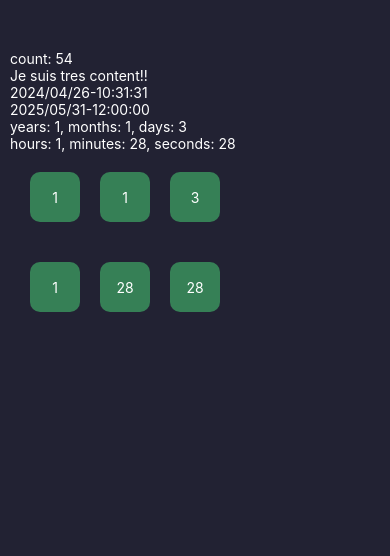
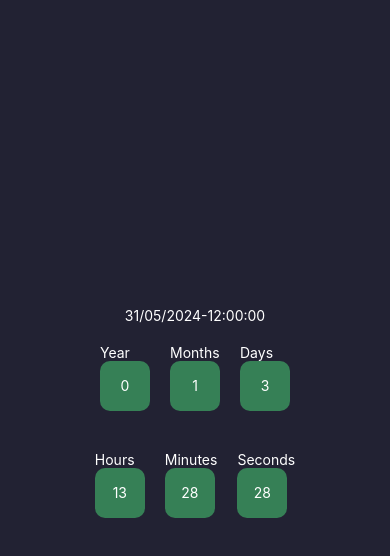
Before and after one commit to andre9494/ReactDemo, a React Native app: screen / in a window 390 px wide. Shown: the top 556 px of the page. Built offline with nearby package versions, Linux system fonts and the light colour scheme.

Commit message:
timer optimization

```diff
--- a/components/Square.tsx
+++ b/components/Square.tsx
@@ -2,15 +2,19 @@ import { View } from "react-native";
 import styles from "../styles";
 import TextField from "./TextField";
 
-const Square = (props: { children: string | number }) => {
-  const { children } = props;
+const Square = (props: { children: string | number; visible?: boolean }) => {
+  const { children, visible } = props;
 
   return (
-    <View style={styles.square}>
-      <View style={styles.centeredContainer}>
-        <TextField>{children}</TextField>
-      </View>
-    </View>
+    <>
+      {(visible == undefined || visible) && (
+        <View style={styles.square}>
+          <View style={styles.centeredContainer}>
+            <TextField>{children}</TextField>
+          </View>
+        </View>
+      )}
+    </>
   );
 };
 
--- /dev/null
+++ b/interfaces/IAttribute.ts
@@ -0,0 +1,5 @@
+interface IAttribute {
+  label: string;
+  value: string | number;
+}
+export default IAttribute;
--- a/pages/Timer.tsx
+++ b/pages/Timer.tsx
@@ -4,11 +4,12 @@ import TextField from "../components/TextField";
 import styles from "../styles";
 import moment from "moment";
 import { useEffect, useState } from "react";
+import IAttribute from "../interfaces/IAttribute";
 
 const Timer = () => {
   //   const currentDate = moment();
   const currentDate = moment();
-  const targetDate = moment("2025-05-31");
+  const targetDate = moment("2024-05-31 12:00:00");
   const duration = moment.duration(targetDate.diff(currentDate));
   //   const years = duration.years();
   //   const months = duration.months();
@@ -18,45 +19,39 @@ const Timer = () => {
   //   const seconds = duration.seconds();
   const [count, setCount] = useState(0);
   useEffect(() => {
-
-    setTimeout(()=>{setCount(count+1)}, 100);
+    setTimeout(() => {
+      setCount(count + 1);
+    }, 100);
   }, [count]);
 
+  const squares: Array<Array<IAttribute>> = [
+    [
+      { label: "Year", value: duration.years() },
+      { label: "Months", value: duration.months() },
+      { label: "Days", value: duration.days() },
+    ],
+    [
+      { label: "Hours", value: duration.hours() },
+      { label: "Minutes", value: duration.minutes() },
+      { label: "Seconds", value: duration.seconds() },
+    ],
+  ];
+
   return (
-	<View style={{ ...styles.pageContainer }}>
-	  <TextField>{`count: ${count}`}</TextField>
-	  <TextField>Je suis tres content!!</TextField>
-	  <TextField>{currentDate.format("yyyy/MM/DD-hh:mm:ss")}</TextField>
-	  <TextField>{targetDate.format("yyyy/MM/DD-hh:mm:ss")}</TextField>
-	  <TextField>{`years: ${duration.years()}, months: ${duration.months()}, days: ${duration.days()}`}</TextField>
-	  <TextField>{`hours: ${duration.hours()}, minutes: ${duration.minutes()}, seconds: ${duration.seconds()}`}</TextField>
-
+    <View style={{ ...styles.pageContainer, ...styles.centeredContainer }}>
+      <TextField>{targetDate.format("DD/MM/yyyy-hh:mm:ss")}</TextField>
+      {squares.map((line: any) => (
         <View
           style={{ ...styles.container, display: "flex", flexDirection: "row" }}
         >
+          {line.map((time:any) => (
             <View style={styles.container}>
-		  <Square>{duration.years()}</Square>
+              <TextField>{time.label}</TextField>
+              <Square>{time.value}</Square>
             </View>
-		<View style={styles.container}>
-		  <Square>{duration.months()}</Square>
+          ))}
         </View>
-		<View style={styles.container}>
-		  <Square>{duration.days()}</Square>
-		</View>
-	  </View>
-	  <View
-		style={{ ...styles.container, display: "flex", flexDirection: "row" }}
-	  >
-		<View style={styles.container}>
-		  <Square>{duration.hours()}</Square>
-		</View>
-		<View style={styles.container}>
-		  <Square>{duration.minutes()}</Square>
-		</View>
-		<View style={styles.container}>
-		  <Square>{duration.seconds()}</Square>
-		</View>
-	  </View>
+      ))}
     </View>
   );
 };
```
Lines whose indentation alone changed are shown as unchanged.
